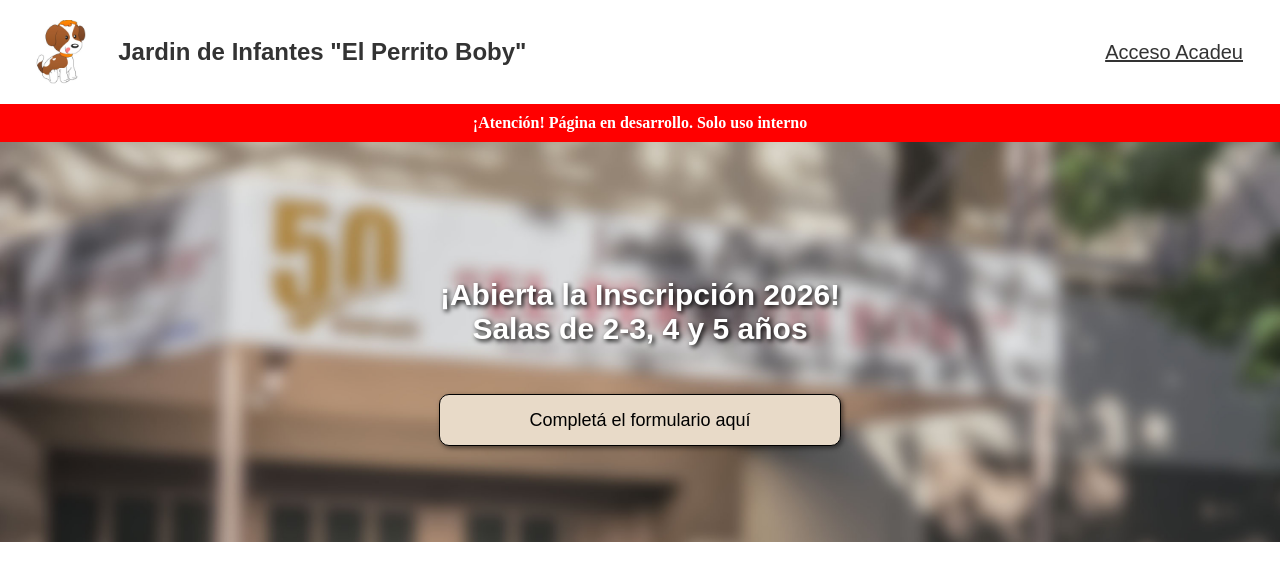
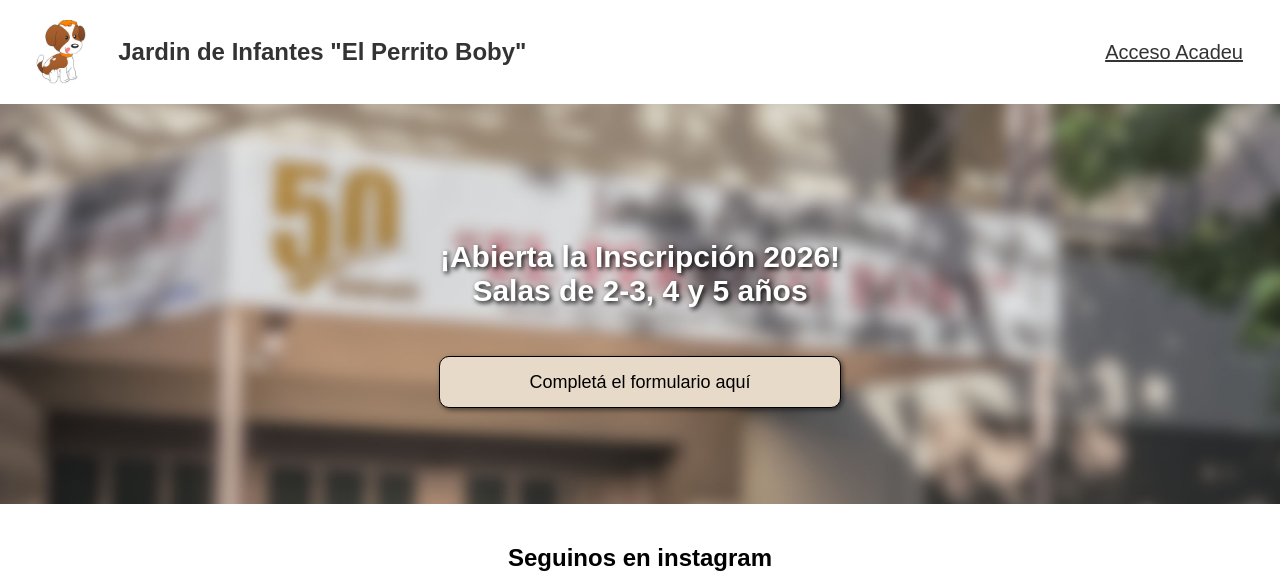
Before and after one commit to nicodiaz101/ElPerritoBoby_page, a plain HTML site: page index.html in a window 1280 px wide. Shown: the top 578 px of the page. Drawn offline with nearby package versions, Linux system fonts and the light colour scheme; a web font is replaced by a local one.

Commit message:
preparing to merge phase 1

```diff
--- a/index.html
+++ b/index.html
@@ -49,19 +49,6 @@
             </ul>
         </nav>
     </header>
-    <style>
-    .warning {
-        background-color: #ff0000;
-        color: white;
-        text-align: center;
-        padding: 10px;
-        font-weight: bold;
-        font-size: 16px;
-    }
-</style>
-<div class="warning">
-    ¡Atención! Página en desarrollo. Solo uso interno
-</div>
     <section class="inscripcion">
         <h4>¡Abierta la Inscripción 2026! <br> Salas de 2-3, 4 y 5 años </h4>
         <a class="large_button" href="https://forms.gle/XeCbBAwvYn5n9rpp7" target="_blank">Completá el formulario aquí</a>
```
